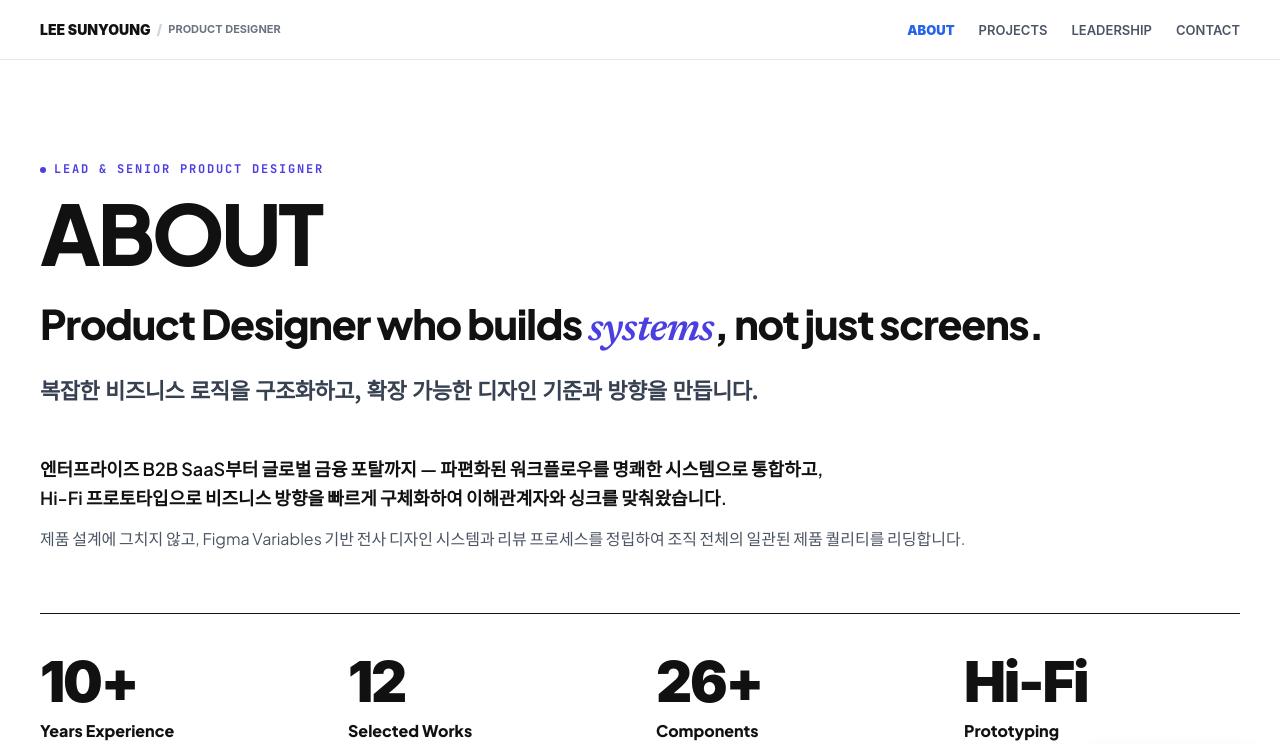
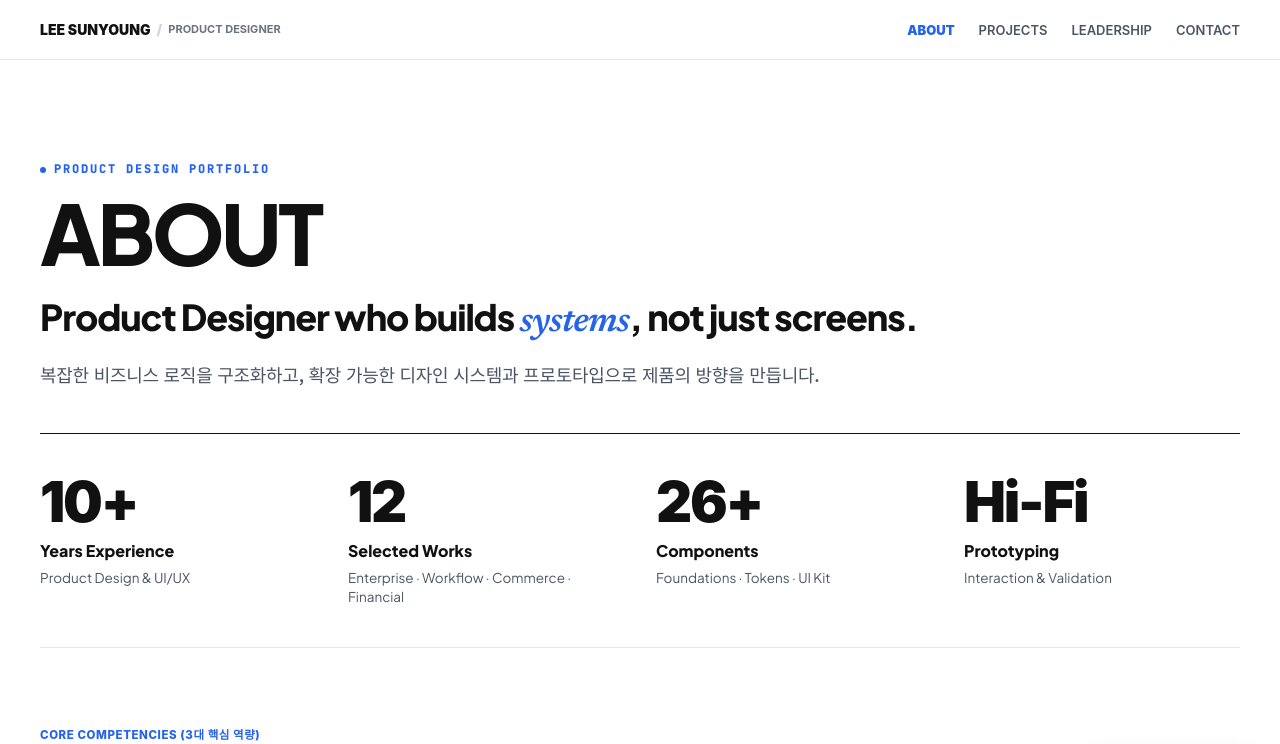
Before and after one commit to mobius38/sylee-portfolio, a React (Vite) app: page / in a window 1280 px wide. Shown: the top 744 px of the page. Built offline with nearby package versions, Linux system fonts and the light colour scheme; the HTML template or start-up script is replaced by a standard one.

Commit message:
refactor: unify about section accent to primary blue (#2563EB) and streamline narrative copy

```diff
--- a/src/components/sections/HeroProfileSection.tsx
+++ b/src/components/sections/HeroProfileSection.tsx
@@ -196,11 +196,11 @@ export function HeroProfileSection({
       </div>
 
       {/* 1. Giant Bold Section Title */}
-      <div style={{ marginBottom: isMobile ? "32px" : "48px", ...getRevealStyle(100) }}>
+      <div style={{ marginBottom: isMobile ? "32px" : "44px", ...getRevealStyle(100) }}>
         <div style={{ display: "flex", alignItems: "center", gap: "8px", marginBottom: "12px" }}>
-          <span style={{ width: "6px", height: "6px", borderRadius: "50%", backgroundColor: "#4B3FE1", display: "inline-block" }}></span>
-          <span style={{ fontFamily: "'JetBrains Mono', monospace", fontSize: "12px", fontWeight: 700, color: "#4B3FE1", letterSpacing: "0.15em", textTransform: "uppercase" }}>
-            Lead & Senior Product Designer
+          <span style={{ width: "6px", height: "6px", borderRadius: "50%", backgroundColor: "#2563EB", display: "inline-block" }}></span>
+          <span style={{ fontFamily: "'JetBrains Mono', monospace", fontSize: "12px", fontWeight: 800, color: "#2563EB", letterSpacing: "0.15em", textTransform: "uppercase" }}>
+            PRODUCT DESIGN PORTFOLIO
           </span>
         </div>
         <h1
@@ -211,7 +211,7 @@ export function HeroProfileSection({
             letterSpacing: "-0.04em",
             lineHeight: 1.0,
             color: "#111111",
-            margin: "0 0 24px 0",
+            margin: "0 0 20px 0",
           }}
         >
           ABOUT
@@ -220,40 +220,30 @@ export function HeroProfileSection({
           className="about-sub-p"
           style={{
             fontFamily: "'Plus Jakarta Sans', -apple-system, BlinkMacSystemFont, 'Pretendard', sans-serif",
-            fontSize: isMobile ? "22px" : "clamp(28px, 3.2vw, 42px)",
+            fontSize: isMobile ? "22px" : "clamp(26px, 2.8vw, 38px)",
             fontWeight: 800,
             color: "#111111",
-            lineHeight: 1.25,
+            lineHeight: 1.28,
             letterSpacing: "-0.03em",
-            margin: "0 0 16px 0",
+            margin: "0 0 14px 0",
             maxWidth: "1100px",
           }}
         >
-          Product Designer who builds <span style={{ fontFamily: "'Newsreader', serif", fontStyle: "italic", fontWeight: 600, color: "#4B3FE1" }}>systems</span>, not just screens.
+          Product Designer who builds <span style={{ fontFamily: "'Newsreader', serif", fontStyle: "italic", fontWeight: 600, color: "#2563EB" }}>systems</span>, not just screens.
         </p>
         <p
           style={{
             fontFamily: "'Noto Sans KR', sans-serif",
-            fontSize: isMobile ? "16px" : "clamp(18px, 1.8vw, 22px)",
-            fontWeight: 700,
-            color: "#374151",
-            lineHeight: 1.5,
-            letterSpacing: "-0.02em",
-            margin: "0 0 8px 0",
+            fontSize: isMobile ? "15px" : "18px",
+            fontWeight: 500,
+            color: "#4B5563",
+            lineHeight: 1.6,
+            letterSpacing: "-0.015em",
+            margin: 0,
+            maxWidth: "880px",
           }}
         >
-          복잡한 비즈니스 로직을 구조화하고, 확장 가능한 디자인 기준과 방향을 만듭니다.
-        </p>
-      </div>
-
-      {/* 2. Narrative Sentences */}
-      <div style={{ maxWidth: "960px", marginBottom: isMobile ? "40px" : "60px", ...getRevealStyle(250) }}>
-        <p className="about-narrative-lead" style={{ fontSize: isMobile ? "15.5px" : "18px", color: "#111111", lineHeight: 1.65, fontWeight: 600, margin: "0 0 12px 0" }}>
-          엔터프라이즈 B2B SaaS부터 글로벌 금융 포탈까지 — 파편화된 워크플로우를 명쾌한 시스템으로 통합하고,<br className="hidden md:inline" />
-          Hi-Fi 프로토타입으로 비즈니스 방향을 빠르게 구체화하여 이해관계자와 싱크를 맞춰왔습니다.
-        </p>
-        <p className="about-narrative-body" style={{ fontSize: isMobile ? "14px" : "16px", color: "#4B5563", lineHeight: 1.75, margin: 0 }}>
-          제품 설계에 그치지 않고, Figma Variables 기반 전사 디자인 시스템과 리뷰 프로세스를 정립하여 조직 전체의 일관된 제품 퀄리티를 리딩합니다.
+          복잡한 비즈니스 로직을 구조화하고, 확장 가능한 디자인 시스템과 프로토타입으로 제품의 방향을 만듭니다.
         </p>
       </div>
 
```
